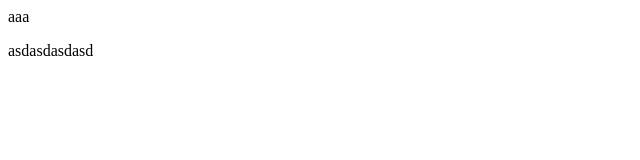
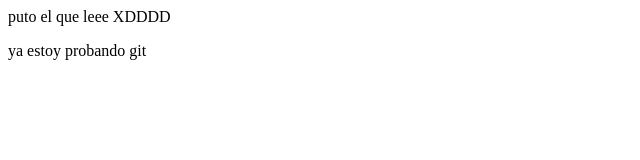
Before and after one commit to santicabrera96/prueba, a plain HTML site: page index.html in a window 1280 px wide. Shown: the whole page, without its empty margins (0-640 px from the left). Drawn offline with Linux system fonts and the light colour scheme.

Commit message:
cambios y actualizacions

```diff
--- a/index.html
+++ b/index.html
@@ -1,13 +1,13 @@
 <!DOCTYPE html>
 <html lang="en">
-<head>aaa
+<head>puto el que leee XDDDD
     <meta charset="UTF-8">
     <meta http-equiv="X-UA-Compatible" content="IE=edge">
     <meta name="viewport" content="width=device-width, initial-scale=1.0">
     <title>hola mundo</title>
 </head>
 <body >
-  <p>asdasdasdasd</p>
+  <p>ya estoy probando git</p>
 
 </body>
 </html>
```
